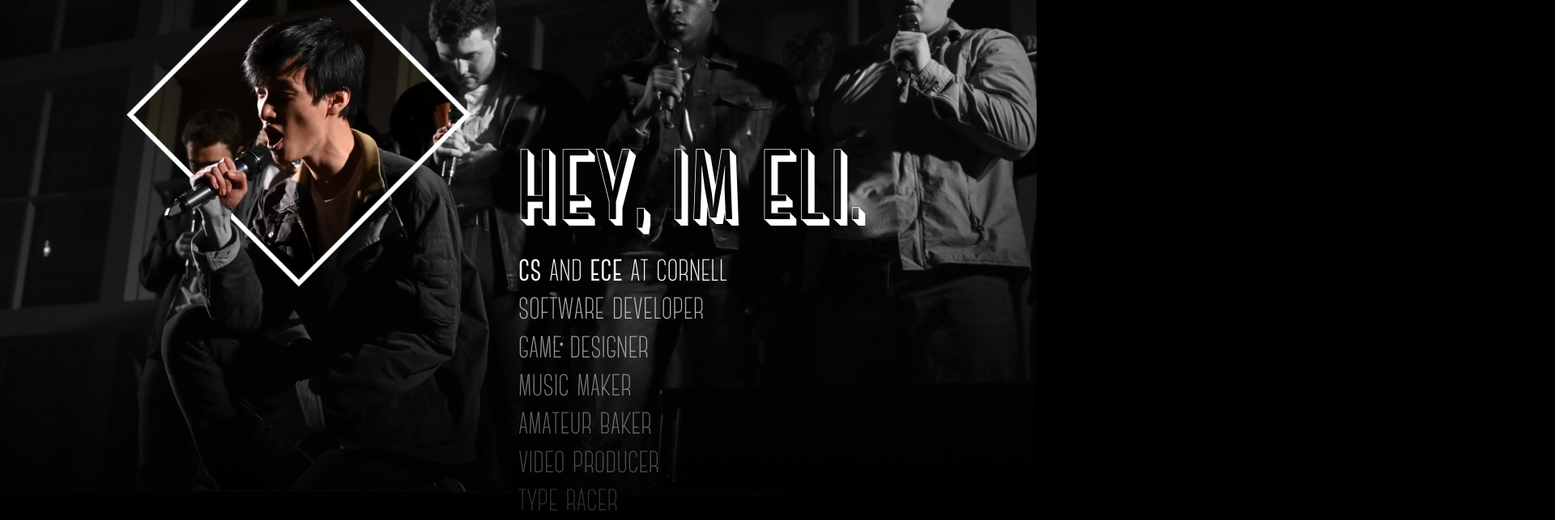
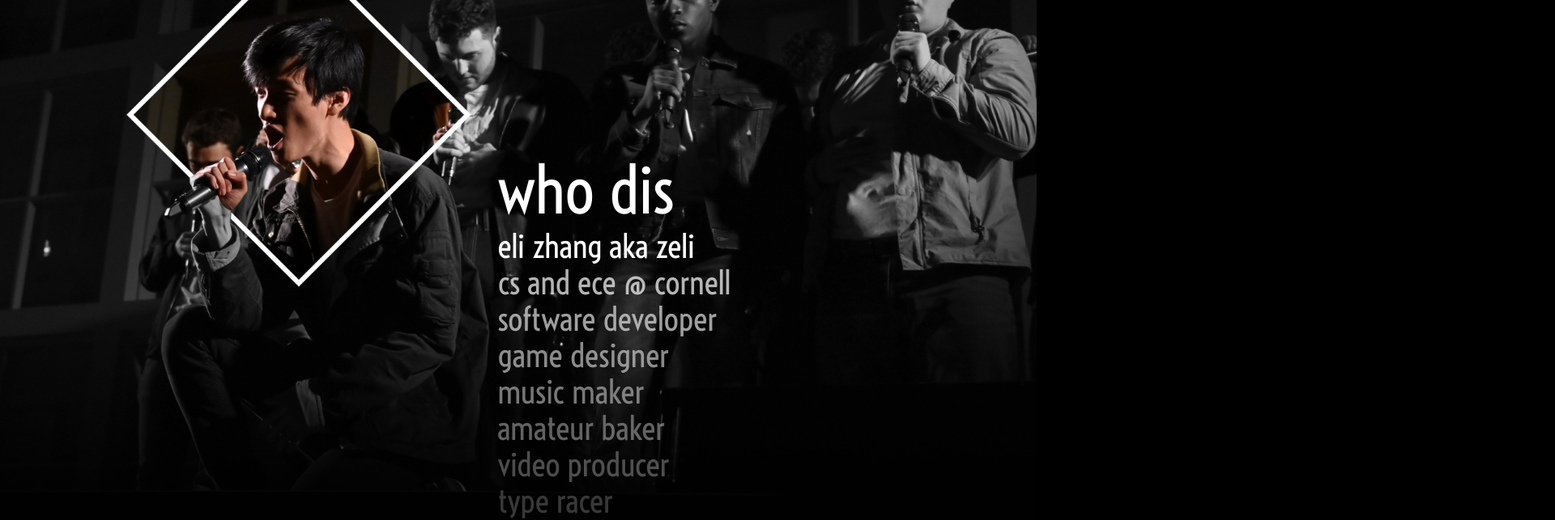
Before and after one commit to eli-zhang/personal-website, a React (Create React App) app: page / in a window 1280 px wide. Shown: the part 100-743 px from the top of the page at 81% size, 1920 px wide, since content can reach past the window. Built offline with nearby package versions, Linux system fonts and the light colour scheme.

Commit message:
Update for new website

```diff
--- a/public/index.html
+++ b/public/index.html
@@ -15,6 +15,11 @@
       user's mobile device or desktop. See https://developers.google.com/web/fundamentals/web-app-manifest/
     -->
     <link rel="manifest" href="%PUBLIC_URL%/manifest.json" />
+
+    <link rel="preconnect" href="https://fonts.googleapis.com">
+    <link rel="preconnect" href="https://fonts.gstatic.com" crossorigin>
+    <link href="https://fonts.googleapis.com/css2?family=Voltaire&display=swap" rel="stylesheet">
+
     <!--
       Notice the use of %PUBLIC_URL% in the tags above.
       It will be replaced with the URL of the `public` folder during the build.
--- a/src/App.css
+++ b/src/App.css
@@ -1,21 +1,8 @@
-@font-face {
-  font-family: 'Canter-Light';
-  src: local('Canter'), url(./fonts/Canter/Canter-Light.otf) format('opentype');
-}
-
-@font-face {
-    font-family: 'Canter-Bold';
-    font-weight: 900;
-    src: local('Canter'), url(./fonts/Canter/Canter-Bold.otf) format('opentype');
-}
-
-@font-face {
-    font-family: 'Canter-Bold3D';
-    src: local('Canter'), url(./fonts/Canter/Canter-Bold3D.otf) format('opentype');
-}
+@import url('https://fonts.googleapis.com/css2?family=Voltaire&display=swap');
 
 .App {
   text-align: center;
+  font-family: 'Voltaire', sans-serif;
 }
 
 @media (prefers-reduced-motion: no-preference) {
@@ -33,8 +20,10 @@
   justify-content: center;
   font-size: calc(10px + 2vmin);
   color: white;
+  font-family: 'Voltaire', sans-serif;
 }
 
 .App-link {
   color: #61dafb;
+  font-family: 'Voltaire', sans-serif;
 }
--- a/src/App.tsx
+++ b/src/App.tsx
@@ -1,13 +1,11 @@
 import React from 'react';
 import './App.css';
-import AppTimeline from './components/AppTimeline/AppTimeline';
 import MainHeader from './components/MainHeader/MainHeader'
 
 function App() {
   return (
     <div className="App">
       <MainHeader/>
-      {/* <AppTimeline/> */}
     </div>
   );
 }
--- a/src/components/MainHeader/MainHeader.tsx
+++ b/src/components/MainHeader/MainHeader.tsx
@@ -5,16 +5,17 @@ const MainHeader = () => {
         <ImageContainer>
             <Background src={`${process.env.PUBLIC_URL}/media/main_img.jpg`} alt="background"/>
             <ShiftedTextContainer>
-                <Heading>Hey, Im Eli.</Heading>
+                <Heading>who dis</Heading>
                 <Body>
-                    <BoldText>CS</BoldText> and <BoldText>ECE</BoldText> at Cornell
-                    <BodyElement pos={0}>Software Developer</BodyElement>
-                    <BodyElement pos={1}>Game Designer</BodyElement>
-                    <BodyElement pos={2}>Music Maker</BodyElement>
-                    <BodyElement pos={3}>Amateur Baker</BodyElement>
-                    <BodyElement pos={4}>Video Producer</BodyElement>
-                    <BodyElement pos={5}>Type Racer</BodyElement>
-                    <BodyElement pos={6}>Equate Lover</BodyElement>
+                    <BoldText>eli zhang</BoldText> aka zeli
+                    <BodyElement pos={0}><BoldText>CS</BoldText> and <BoldText>ECE</BoldText> @ Cornell</BodyElement>
+                    <BodyElement pos={1}>Software Developer</BodyElement>
+                    <BodyElement pos={2}>Game Designer</BodyElement>
+                    <BodyElement pos={3}>Music Maker</BodyElement>
+                    <BodyElement pos={4}>Amateur Baker</BodyElement>
+                    <BodyElement pos={5}>Video Producer</BodyElement>
+                    <BodyElement pos={6}>Type Racer</BodyElement>
+                    <BodyElement pos={7}>Equate Lover</BodyElement>
                 </Body>
             </ShiftedTextContainer>
         </ImageContainer>
--- a/src/components/MainHeader/Styled.ts
+++ b/src/components/MainHeader/Styled.ts
@@ -17,8 +17,8 @@ export const Background = styled.img`
 export const ShiftedTextContainer = styled.div`
     position: absolute;
     color: white;
-    top: 18vw;
-    left: 50vw;
+    top: 22vw;
+    left: 48vw;
     width: 100%;
     text-transform: lowercase;
     text-align: left;
@@ -27,19 +27,21 @@ export const ShiftedTextContainer = styled.div`
 `
 
 export const Heading = styled.h1`
-    font-size: 12vw;
-    margin-left: -0.4vw;
-    font-family: Canter-Bold3D, Arial, serif;
+    font-size: 80px;
+    font-family: "Voltaire", sans-serif;
+    font-weight: 200;
 `
 
 export const Body = styled.div`
-    margin-top: -0.1vw;
-    font-size: 3.7vw;
-    font-family: Canter-Light, Arial, serif;
+    margin-top: 70px;
+    font-size: 40px;
+    font-family: "Voltaire", sans-serif;
+    font-weight: 200;
 `
 
 export const BoldText = styled.b`
-    font-family: Canter-Bold, Arial, serif;
+    font-family: "Voltaire", sans-serif;
+    font-weight: 400;
 `
 
 const fadeInAnimation = keyframes`
@@ -49,9 +51,10 @@ const fadeInAnimation = keyframes`
 
 export const BodyElement = styled.p`
     opacity: 0;
-    color: rgba(255, 255, 255, ${(props: Props) => (0.7 - (0.1 * props.pos))});
+    color: rgba(255, 255, 255, ${(props: Props) => (0.7 - (0.08 * props.pos))});
     animation: ${fadeInAnimation} 0.5s linear forwards;
     animation-delay: ${(props: Props) => (0.25 * props.pos)}s;
+    margin-top: 45px;
 `
 
 // #hideMe {
```
Also changed, not shown: src/components/AppTimeline/AppTimeline.tsx (deleted, +0 -14 lines), src/components/AppTimeline/Styled.ts (deleted, +0 -60 lines), 1 other file (tests, documents, lock files or other folders).
